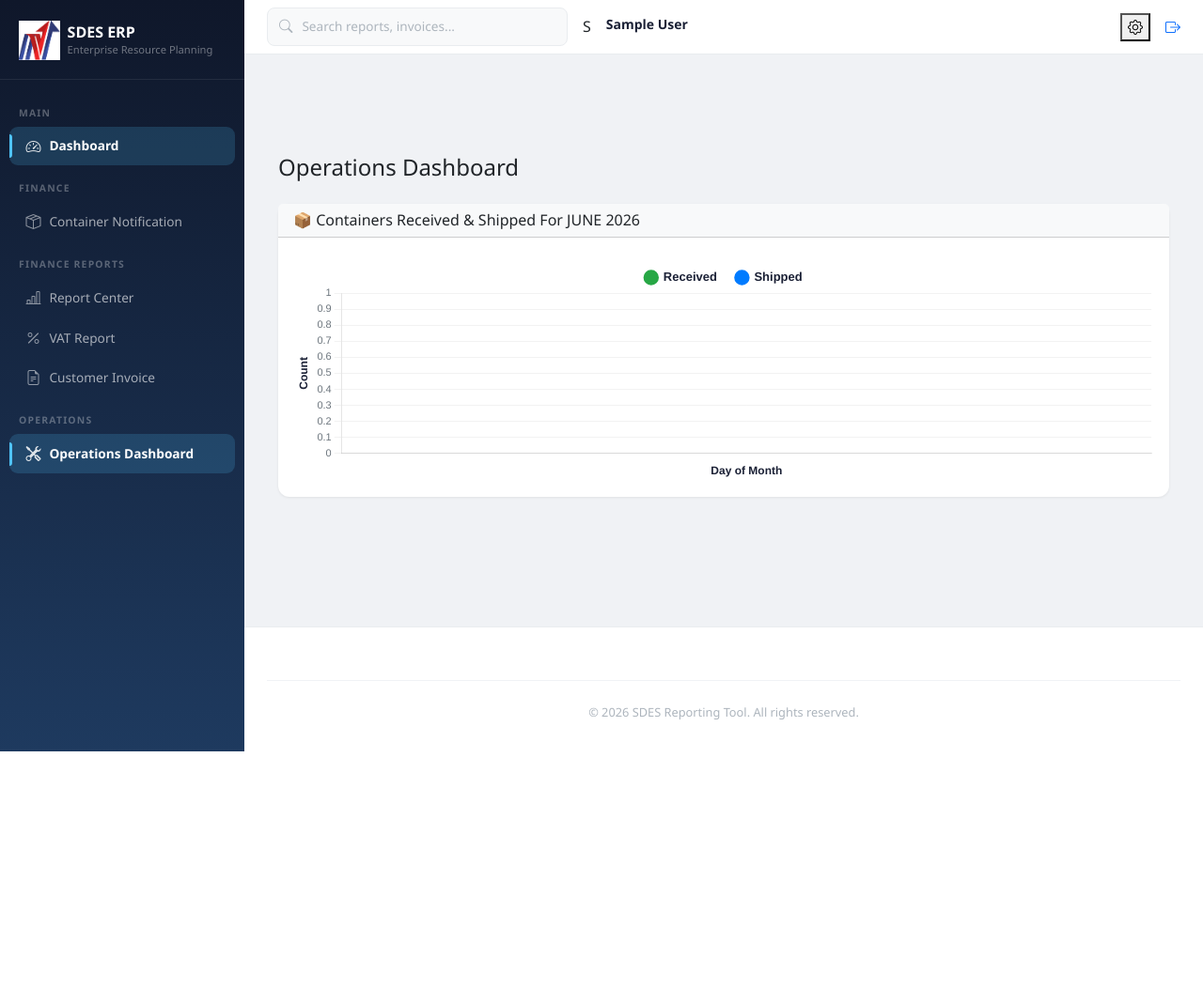
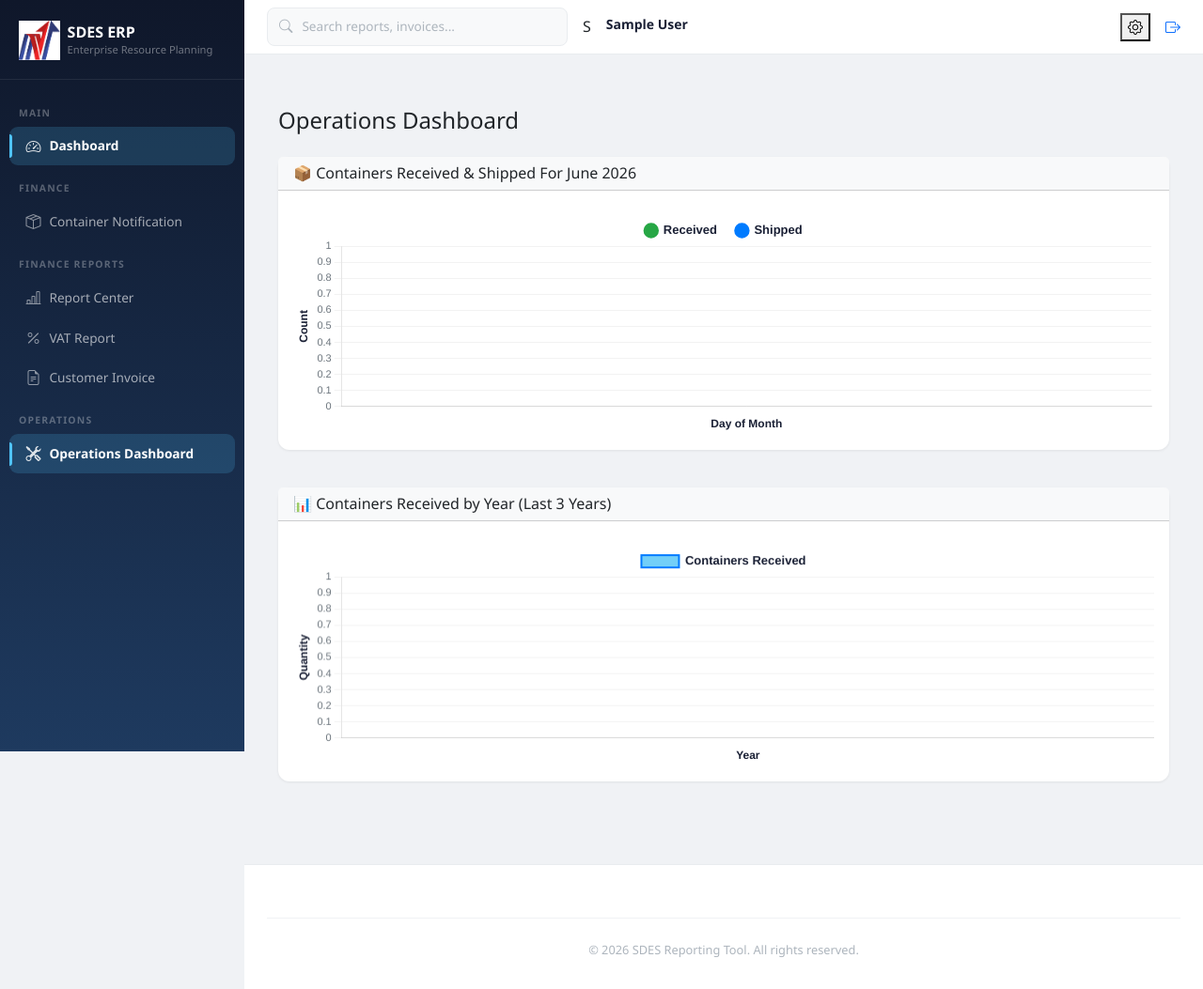
Before and after one commit to shahnawazsf/erp_project, a Django app: page /operations/ in a window 1280 px wide. Shown: the whole page at 94% size. Before the commit the page ends 800 px from the top, so only its background shows below. Run offline with Django 5.2, Linux system fonts and the light colour scheme; the visitor is signed in with stand-in values (Sample User, id 1).

Commit message:
Add yearly container bar chart to Operations Dashboard
- Create get_container_year_chart_data() function to format yearly data
- Add container_year_chart_data to dashboard context
- Add professional bar chart card to template showing containers by year
- Bar chart features:
  * Displays last 3 years of container data
  * Color-coded bars (Blue, Green, Yellow)
  * Hover tooltips showing exact quantities
  * Formatted numbers with thousand separators
  * Professional styling with legends and grid
  * X-axis: Year, Y-axis: Quantity

Co-Authored-By: Claude Haiku 4.5 <noreply@anthropic.com>

```diff
--- a/operations/templates/operations/dashboard.html
+++ b/operations/templates/operations/dashboard.html
@@ -10,10 +10,24 @@
         <div class="col-md-12 mb-3">
             <div class="card">
                 <div class="card-header bg-light">
-                    <h6 class="mb-0">📦 Containers Received & Shipped For JUNE 2026</h6>
+                    <h6 class="mb-0">📦 Containers Received & Shipped For {% now "F Y" %}</h6>
                 </div>
                 <div class="card-body">
                     <canvas id="containerChart" height="80"></canvas>
+                </div>
+            </div>
+        </div>
+    </div>
+
+    <!-- Card 2: Container Received by Year Bar Chart -->
+    <div class="row mb-4">
+        <div class="col-md-12 mb-3">
+            <div class="card">
+                <div class="card-header bg-light">
+                    <h6 class="mb-0">📊 Containers Received by Year (Last 3 Years)</h6>
+                </div>
+                <div class="card-body">
+                    <canvas id="containerYearChart" height="80"></canvas>
                 </div>
             </div>
         </div>
@@ -148,6 +162,110 @@ document.addEventListener('DOMContentLoaded', function() {
             }
         }
     });
+
+    // Chart 2: Yearly Container Bar Chart
+    const yearChartDataJson = '{{ container_year_chart_data|safe }}';
+    const yearChartData = JSON.parse(yearChartDataJson);
+    const ctxYear = document.getElementById('containerYearChart');
+
+    if (ctxYear) {
+        new Chart(ctxYear, {
+            type: 'bar',
+            data: {
+                labels: yearChartData.labels,
+                datasets: [{
+                    label: 'Containers Received',
+                    data: yearChartData.qty_data,
+                    backgroundColor: [
+                        'rgba(79, 195, 247, 0.8)',
+                        'rgba(39, 167, 69, 0.8)',
+                        'rgba(255, 193, 7, 0.8)'
+                    ],
+                    borderColor: [
+                        '#007bff',
+                        '#27a745',
+                        '#ffc107'
+                    ],
+                    borderWidth: 2,
+                    borderRadius: 5,
+                    hoverBackgroundColor: [
+                        'rgba(79, 195, 247, 1)',
+                        'rgba(39, 167, 69, 1)',
+                        'rgba(255, 193, 7, 1)'
+                    ]
+                }]
+            },
+            options: {
+                responsive: true,
+                maintainAspectRatio: true,
+                indexAxis: 'x',
+                plugins: {
+                    legend: {
+                        display: true,
+                        position: 'top',
+                        labels: {
+                            font: { size: 13, weight: 'bold' },
+                            padding: 20,
+                            color: '#1a2035'
+                        }
+                    },
+                    tooltip: {
+                        backgroundColor: 'rgba(26, 32, 53, 0.8)',
+                        padding: 12,
+                        titleFont: { size: 13, weight: 'bold' },
+                        bodyFont: { size: 12 },
+                        borderColor: '#e9ecef',
+                        borderWidth: 1,
+                        displayColors: true,
+                        callbacks: {
+                            label: function(context) {
+                                return context.dataset.label + ': ' +
+                                       context.parsed.y.toLocaleString() + ' containers';
+                            }
+                        }
+                    }
+                },
+                scales: {
+                    y: {
+                        beginAtZero: true,
+                        ticks: {
+                            font: { size: 11 },
+                            color: '#6c757d',
+                            callback: function(value) {
+                                return value.toLocaleString();
+                            }
+                        },
+                        title: {
+                            display: true,
+                            text: 'Quantity',
+                            font: { size: 12, weight: 'bold' },
+                            color: '#1a2035'
+                        },
+                        grid: {
+                            color: 'rgba(0, 0, 0, 0.05)',
+                            drawBorder: false
+                        }
+                    },
+                    x: {
+                        ticks: {
+                            font: { size: 11 },
+                            color: '#6c757d'
+                        },
+                        title: {
+                            display: true,
+                            text: 'Year',
+                            font: { size: 12, weight: 'bold' },
+                            color: '#1a2035'
+                        },
+                        grid: {
+                            display: false,
+                            drawBorder: false
+                        }
+                    }
+                }
+            }
+        });
+    }
 });
 </script>
 
--- a/operations/views.py
+++ b/operations/views.py
@@ -2,6 +2,7 @@ from django.shortcuts import render
 from django.contrib.auth.decorators import login_required
 from django.db.models import Sum, Q
 from .models import WorkOrder, Maintenance, OperationalMetric
+from django.db import connection
 
 
 def _safe(default, fn, *args, **kwargs):
@@ -10,6 +11,75 @@ def _safe(default, fn, *args, **kwargs):
         return fn(*args, **kwargs)
     except Exception:
         return default
+def get_container_year_summary():
+    """Get Container received by year to date chart"""
+    import json
+
+    query ="""
+        SELECT TO_NUMBER(TO_CHAR(DATERECEIVED,'YYYY')) YEAR,TO_NUMBER(TO_CHAR(DATERECEIVED,'YYYY')) YEAR1,SUM(QTYRECEIVED) QTY
+        FROM RECEIPTDETAIL
+        WHERE STORERKEY LIKE 'SDRS%'
+        AND SKU LIKE 'CNT%'
+        AND STATUS=9
+        AND TO_NUMBER(TO_CHAR(DATERECEIVED,'YYYY'))>=TO_NUMBER(TO_CHAR(SYSDATE,'YYYY'))-2
+        AND TO_NUMBER(TO_CHAR(DATERECEIVED,'MMDD'))<=TO_NUMBER(TO_CHAR(SYSDATE-1,'MMDD'))
+        GROUP BY TO_NUMBER(TO_CHAR(DATERECEIVED,'YYYY'))
+        ORDER BY TO_NUMBER(TO_CHAR(DATERECEIVED,'YYYY'))
+
+    """
+    try:
+        with connection.cursor() as cursor:
+            cursor.execute(query)
+            columns = [col[0] for col in cursor.description]
+            data = [dict(zip(columns, row)) for row in cursor.fetchall()]
+            print(f"DEBUG: Container data retrieved: {len(data)} records")
+            if data:
+                print(f"DEBUG: First record: {data[0]}")
+                print(f"DEBUG: Columns: {columns}")
+            return data
+    except Exception as e:
+        print(f"DEBUG: Error in get_container_year_summary: {str(e)}")
+        import traceback
+        traceback.print_exc()
+        return []
+
+
+def get_container_year_chart_data():
+    """Format yearly container data for bar chart"""
+    import json
+
+    data = get_container_year_summary()
+
+    if not data:
+        print("DEBUG: No data returned from get_container_year_summary()")
+        return json.dumps({
+            'labels': [],
+            'qty_data': []
+        })
+
+    # Extract year and quantity
+    labels = []
+    qty_data = []
+
+    for item in data:
+        try:
+            year = int(item['YEAR'])
+            qty = int(item['QTY']) if item['QTY'] else 0
+
+            labels.append(str(year))
+            qty_data.append(qty)
+
+            print(f"DEBUG: Added year data - Year: {year}, Qty: {qty}")
+        except Exception as e:
+            print(f"DEBUG: Error processing item {item}: {str(e)}")
+            continue
+
+    print(f"DEBUG: Chart data prepared - {len(labels)} years")
+    return json.dumps({
+        'labels': labels,
+        'qty_data': qty_data
+    })
+
 
 
 def get_container_daily_summary():
@@ -89,6 +159,8 @@ def operations_dashboard(request):
     context = {
         # Card 1: Container Received & Shipped Line Chart
         'container_chart_data': _safe('{}', lambda: get_container_chart_data()),
+        # Card 2: Container Received by Year Bar Chart
+        'container_year_chart_data': _safe('{}', lambda: get_container_year_chart_data()),
     }
     return render(request, 'operations/dashboard.html', context)
 
```
